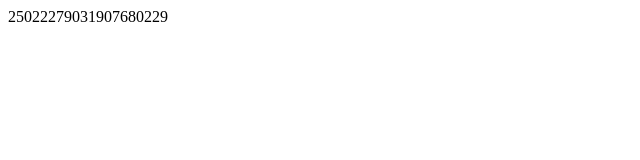
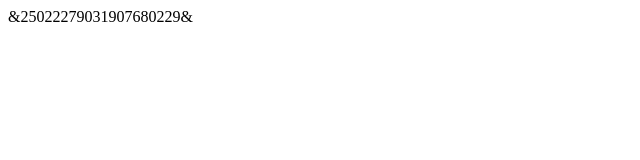
Before and after one commit to SergeyGriss/SergeyGriss.github.io, a plain HTML site: page index.html in a window 1280 px wide. Shown: the full height of the page, 0-640 px from the left. Drawn offline with Linux system fonts and the light colour scheme.

Commit message:
Added seps

```diff
--- a/index.html
+++ b/index.html
@@ -4,7 +4,7 @@
     </head>
        <body>
        	<div>
-       		25022279031907680229
+       		&25022279031907680229&
        	</div>
        </body>
 
```
